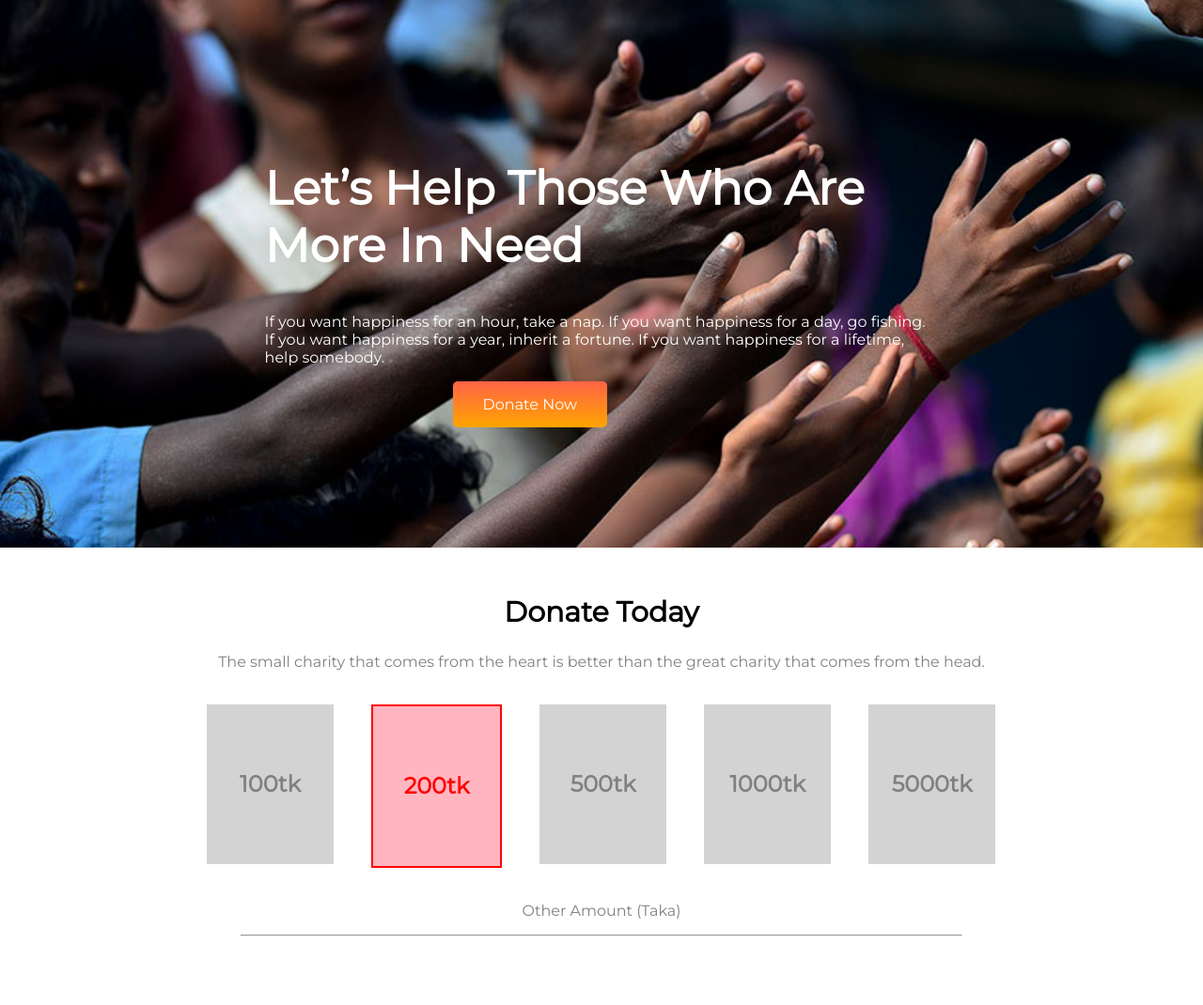
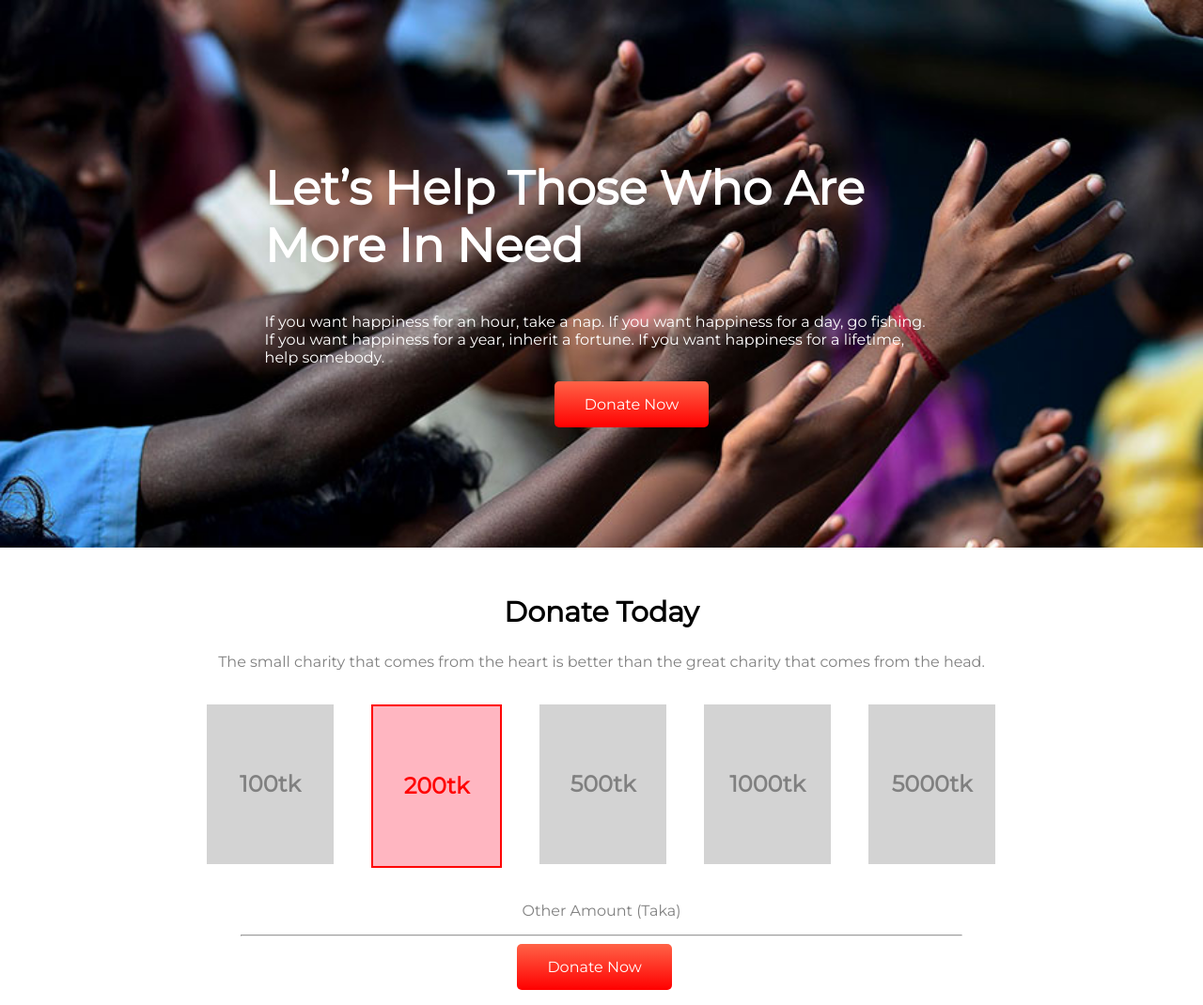
Before and after one commit to mhtanvir165/assignment-1, a plain HTML site: page index.html in a window 1280 px wide. Shown: the whole page at 94% size. Before the commit the page ends 1013 px from the top, so only its background shows below. Drawn offline with Linux system fonts and the light colour scheme.

Commit message:
sec-update

```diff
--- a/index.html
+++ b/index.html
@@ -42,6 +42,9 @@
         </div>
   </body>
         <p class="amount-paragraph">Other Amount (Taka)</p> <hr class="amount-line">
+        <a class="button" href="https://www.google.com/" target="_blank"
+        >Donate Now</a
+      >
       </p>
     </section>
   </body>
--- a/style.css
+++ b/style.css
@@ -14,7 +14,7 @@ body{
 
 }
 .button{
-  background-image: linear-gradient(tomato, orange);
+  background-image: linear-gradient(tomato, red);
   border: none;
   color: white;
   padding: 15px 32px;
@@ -22,7 +22,7 @@ body{
   text-decoration: none;
   display: inline-block;
   font-size: 16px;
-  margin-left: 200px;
+  margin-left: 43%;
   border-radius: 5px;
 }
 
```
